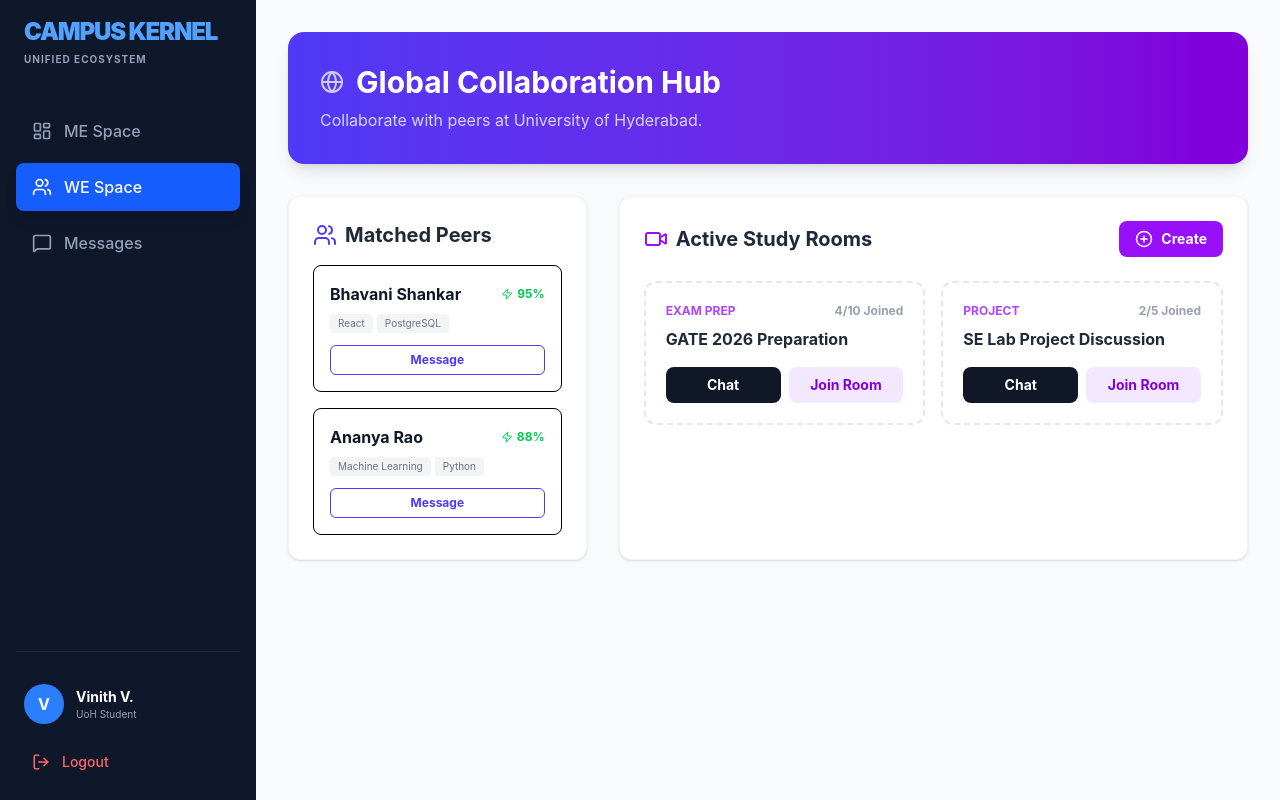
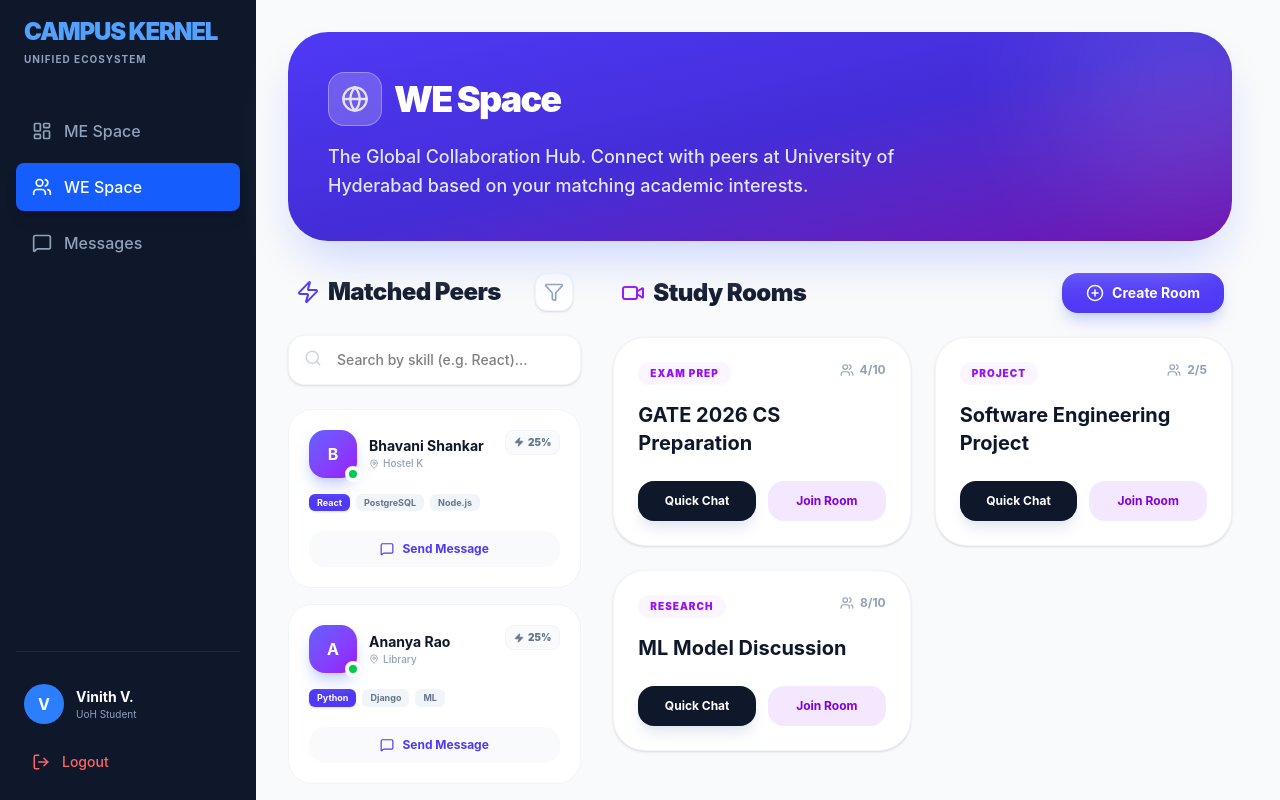
Before and after one commit to vaddepallyvinith/Software_Engineering, a React (Vite) app in the folder CampusKernal_SELab_Project/Code/Frontend/campus-kernel-client/: page /we-space in a window 1280 px wide. Shown: the top 800 px of the page. Built offline with nearby package versions, Linux system fonts and the light colour scheme.

Commit message:
Frontend updated

```diff
--- /dev/null
+++ b/CampusKernal_SELab_Project/Code/Frontend/campus-kernel-client/src/components/we-space/PeerCard.jsx
@@ -0,0 +1,68 @@
+import React from 'react';
+import { Zap, MessageSquare, MapPin } from 'lucide-react';
+
+export default function PeerCard({ peer, myTags, onMessage }) {
+  // Logic: Calculate overlap with current user's skills
+  const commonTags = peer.tags.filter(tag => myTags.includes(tag));
+  const matchScore = Math.round((commonTags.length / myTags.length) * 100);
+
+  return (
+    <div className="p-5 bg-white border border-slate-100 rounded-3xl hover:border-indigo-300 hover:shadow-xl hover:shadow-indigo-500/5 transition-all group">
+      <div className="flex justify-between items-start mb-4">
+        <div className="flex items-center gap-3">
+          <div className="relative">
+            <div className="w-12 h-12 bg-gradient-to-br from-indigo-500 to-purple-600 rounded-2xl flex items-center justify-center font-bold text-white shadow-lg shadow-indigo-200">
+              {peer.name[0]}
+            </div>
+            {peer.status === 'Online' && (
+              <span className="absolute -bottom-1 -right-1 w-4 h-4 bg-green-500 border-4 border-white rounded-full"></span>
+            )}
+          </div>
+          <div>
+            <h4 className="font-bold text-slate-900 text-sm group-hover:text-indigo-600 transition-colors">
+              {peer.name}
+            </h4>
+            <p className="text-[10px] text-slate-400 flex items-center gap-1 font-medium">
+              <MapPin size={10} /> {peer.location}
+            </p>
+          </div>
+        </div>
+
+        <div className={`px-2 py-1 rounded-lg flex items-center gap-1 border ${
+          matchScore > 50 ? 'bg-green-50 border-green-100 text-green-600' : 'bg-slate-50 border-slate-100 text-slate-500'
+        }`}>
+          <Zap size={10} fill="currentColor" />
+          <span className="text-[10px] font-black">{matchScore}%</span>
+        </div>
+      </div>
+
+      {/* Skills / Tags Section */}
+      <div className="flex flex-wrap gap-1.5 mb-5">
+        {peer.tags.map(tag => {
+          const isMatch = myTags.includes(tag);
+          return (
+            <span
+              key={tag}
+              className={`text-[9px] px-2 py-0.5 rounded-md font-bold transition-colors ${
+                isMatch
+                  ? 'bg-indigo-600 text-white shadow-sm'
+                  : 'bg-slate-100 text-slate-500 group-hover:bg-slate-200'
+              }`}
+            >
+              {tag}
+            </span>
+          );
+        })}
+      </div>
+
+      {/* Action Button */}
+      <button
+        onClick={() => onMessage(peer)}
+        className="w-full py-2.5 bg-slate-50 text-indigo-600 rounded-2xl text-xs font-bold flex items-center justify-center gap-2 group-hover:bg-indigo-600 group-hover:text-white group-hover:shadow-lg group-hover:shadow-indigo-200 transition-all active:scale-95"
+      >
+        <MessageSquare size={14} />
+        Send Message
+      </button>
+    </div>
+  );
+}
--- a/CampusKernal_SELab_Project/Code/Frontend/campus-kernel-client/src/pages/WeSpace.jsx
+++ b/CampusKernal_SELab_Project/Code/Frontend/campus-kernel-client/src/pages/WeSpace.jsx
@@ -1,144 +1,176 @@
-import { useState } from 'react';
-import { Users, Video, MessageSquare, PlusCircle, Zap, Globe, Mic, ScreenShare, LogOut, X, Send, Paperclip } from 'lucide-react';
+import React, { useState } from 'react';
+import { Globe, Users, Video, PlusCircle, Search, Filter, Zap } from 'lucide-react';
+import PeerCard from '../components/we-space/PeerCard';
+import ChatPopup from '../components/we-space/ChatPopup';
 
-// --- SUB-COMPONENT: LIVE STUDY ROOM ---
+// --- SUB-COMPONENT: LIVE STUDY ROOM OVERLAY ---
 const StudyRoomLive = ({ room, onLeave }) => (
-  <div className="fixed inset-0 bg-slate-900 z-[60] flex flex-col">
-    <div className="p-4 bg-slate-800 flex justify-between items-center border-b border-slate-700">
+  <div className="fixed inset-0 bg-slate-900/95 backdrop-blur-md z-[100] flex flex-col animate-in fade-in duration-300">
+    <div className="p-4 bg-slate-800/50 border-b border-white/10 flex justify-between items-center">
       <div className="flex items-center gap-3">
-        <div className="bg-red-500 w-3 h-3 rounded-full animate-pulse"></div>
-        <h2 className="text-white font-bold">{room.topic}</h2>
+        <div className="w-3 h-3 bg-red-500 rounded-full animate-ping"></div>
+        <h2 className="text-white font-black tracking-tight">{room.topic}</h2>
       </div>
-      <button onClick={onLeave} className="bg-red-600 hover:bg-red-700 text-white px-4 py-2 rounded-lg text-sm font-bold flex items-center gap-2">
-        <LogOut size={18} /> Leave Session
+      <button
+        onClick={onLeave}
+        className="bg-red-600 hover:bg-red-700 text-white px-6 py-2 rounded-xl text-sm font-bold transition-all active:scale-95"
+      >
+        Leave Room
       </button>
     </div>
-    <div className="flex-1 p-6 grid grid-cols-1 md:grid-cols-3 gap-6 overflow-hidden">
-      <div className="md:col-span-2 bg-slate-950 rounded-2xl border border-slate-700 flex flex-col items-center justify-center text-slate-500">
-         <ScreenShare size={48} className="mb-4 opacity-20" />
-         <p className="font-medium italic text-sm">Collaborative Workspace (Simulated Screen Share)</p>
+    <div className="flex-1 p-8 grid grid-cols-1 lg:grid-cols-4 gap-8">
+      <div className="lg:col-span-3 bg-slate-950 rounded-3xl border border-white/5 flex flex-col items-center justify-center relative overflow-hidden">
+        <div className="absolute inset-0 opacity-10 bg-[radial-gradient(#3b82f6_1px,transparent_1px)] [background-size:20px_20px]"></div>
+        <Video size={64} className="text-slate-800 mb-4" />
+        <p className="text-slate-500 font-bold italic">Waiting for participants to share screen...</p>
       </div>
-      <div className="bg-slate-800 rounded-2xl border border-slate-700 flex flex-col overflow-hidden">
-        <div className="p-4 border-b border-slate-700 text-white text-sm font-bold flex items-center gap-2">
-          <Users size={16} className="text-blue-400" /> Participants ({room.participants}/{room.max})
-        </div>
-        <div className="p-4 grid grid-cols-2 gap-2">
-          <div className="aspect-video bg-slate-700 rounded-lg flex items-center justify-center text-[10px] text-white font-bold border border-blue-500/50">You</div>
-          <div className="aspect-video bg-slate-700 rounded-lg flex items-center justify-center text-[10px] text-white font-bold">Bhavani S.</div>
-        </div>
-        <div className="flex-1 p-4 overflow-y-auto text-xs space-y-3 bg-slate-900/50">
-          <p className="text-slate-400"><span className="text-blue-400 font-bold">Bhavani:</span> Ready to start the SE discussion?</p>
+      <div className="bg-slate-800/40 rounded-3xl border border-white/5 p-6 flex flex-col">
+        <h3 className="text-white font-bold text-sm mb-4 flex items-center gap-2">
+          <Users size={16} className="text-blue-400" /> Active Now (1/10)
+        </h3>
+        <div className="flex-1 space-y-3">
+          <div className="bg-white/5 p-3 rounded-2xl border border-white/5 flex items-center gap-3">
+            <div className="w-8 h-8 bg-blue-600 rounded-lg flex items-center justify-center font-bold text-white text-xs">V</div>
+            <span className="text-white text-xs font-bold">Vinith (You)</span>
+          </div>
         </div>
       </div>
-    </div>
-    <div className="p-4 flex justify-center gap-4 bg-slate-800 border-t border-slate-700">
-      <button className="p-3 bg-slate-700 rounded-full text-white"><Mic size={20}/></button>
-      <button className="p-3 bg-slate-700 rounded-full text-white"><Video size={20}/></button>
-      <button className="p-3 bg-blue-600 rounded-full text-white"><ScreenShare size={20}/></button>
     </div>
   </div>
 );
 
-// --- SUB-COMPONENT: CHAT POPUP ---
-const ChatPopup = ({ isOpen, onClose, peerName }) => {
-  if (!isOpen) return null;
-  return (
-    <div className="fixed bottom-6 right-6 w-80 bg-white shadow-2xl rounded-2xl border border-gray-200 flex flex-col z-50 overflow-hidden">
-      <div className="bg-slate-900 p-4 text-white flex justify-between items-center">
-        <span className="font-bold text-sm">Chat: {peerName}</span>
-        <button onClick={onClose}><X size={18} /></button>
-      </div>
-      <div className="h-64 p-4 bg-gray-50 overflow-y-auto text-sm space-y-2">
-        <div className="bg-white p-2 rounded shadow-sm inline-block">Hi! I saw we both like React.</div>
-      </div>
-      <div className="p-3 border-t flex gap-2">
-        <input type="text" placeholder="Type..." className="flex-1 bg-gray-100 rounded-full px-3 py-1 outline-none text-sm" />
-        <button className="text-blue-600"><Send size={18}/></button>
-      </div>
-    </div>
-  );
-};
 
-// --- MAIN WE SPACE PAGE ---
+
+// --- MAIN PAGE COMPONENT ---
 export default function WeSpace() {
   const [activeRoom, setActiveRoom] = useState(null);
   const [selectedPeer, setSelectedPeer] = useState(null);
   const [isChatOpen, setIsChatOpen] = useState(false);
+  const [searchQuery, setSearchQuery] = useState('');
+
+  const myTags = ['React', 'Python', 'Machine Learning', 'Tailwind'];
 
   const [peers] = useState([
-    { id: 1, name: 'Bhavani Shankar', tags: ['React', 'PostgreSQL'], match: '95%' },
-    { id: 2, name: 'Ananya Rao', tags: ['Machine Learning', 'Python'], match: '88%' }
+    { id: 1, name: 'Bhavani Shankar', tags: ['React', 'PostgreSQL', 'Node.js'], location: 'Hostel K', status: 'Online' },
+    { id: 2, name: 'Ananya Rao', tags: ['Python', 'Django', 'ML'], location: 'Library', status: 'Online' },
+    { id: 3, name: 'Snehita P.', tags: ['Figma', 'UI/UX', 'Tailwind'], location: 'SCIS Dept', status: 'Away' },
+    { id: 4, name: 'Rahul Kumar', tags: ['Java', 'Spring Boot', 'DBMS'], location: 'Hostel L', status: 'Online' }
   ]);
 
   const [rooms] = useState([
-    { id: 101, topic: 'GATE 2026 Preparation', participants: 4, max: 10, category: 'Exam Prep' },
-    { id: 102, topic: 'SE Lab Project Discussion', participants: 2, max: 5, category: 'Project' }
+    { id: 101, topic: 'GATE 2026 CS Preparation', participants: 4, max: 10, category: 'Exam Prep' },
+    { id: 102, topic: 'Software Engineering Project', participants: 2, max: 5, category: 'Project' },
+    { id: 103, topic: 'ML Model Discussion', participants: 8, max: 10, category: 'Research' }
   ]);
 
   return (
-    <div className="space-y-8 pb-12">
-      {/* Header */}
-      <div className="bg-gradient-to-r from-indigo-600 to-purple-700 text-white p-8 rounded-2xl shadow-lg">
-        <div className="flex items-center gap-3 mb-2">
-          <Globe className="animate-pulse" />
-          <h1 className="text-3xl font-bold">Global Collaboration Hub</h1>
+    <div className="space-y-8 pb-12 pr-4 animate-in fade-in slide-in-from-bottom-4 duration-700">
+
+      {/* 1. COLLABORATION HEADER */}
+      <header className="bg-gradient-to-br from-indigo-600 via-indigo-700 to-purple-800 p-10 rounded-[40px] shadow-2xl shadow-indigo-200 relative overflow-hidden">
+        <div className="absolute top-0 right-0 w-64 h-64 bg-white/10 rounded-full blur-3xl -mr-20 -mt-20"></div>
+        <div className="relative z-10">
+          <div className="flex items-center gap-3 mb-4">
+            <div className="p-3 bg-white/20 backdrop-blur-md rounded-2xl border border-white/30">
+              <Globe className="text-white animate-pulse" size={28} />
+            </div>
+            <h1 className="text-4xl font-black text-white tracking-tighter">WE Space</h1>
+          </div>
+          <p className="text-indigo-100 font-medium text-lg max-w-xl leading-relaxed">
+            The Global Collaboration Hub. Connect with peers at University of Hyderabad based on your matching academic interests.
+          </p>
         </div>
-        <p className="text-indigo-100 opacity-90">Collaborate with peers at University of Hyderabad.</p>
-      </div>
+      </header>
 
+      {/* 2. MAIN HUB CONTENT */}
       <div className="grid grid-cols-1 lg:grid-cols-12 gap-8">
-        {/* Peer Discovery (Sub-Module 2.1) */}
-        <div className="lg:col-span-4 bg-white p-6 rounded-xl shadow-sm border border-gray-100 h-fit">
-          <h2 className="text-xl font-bold text-gray-800 mb-4 flex items-center gap-2">
-            <Users className="text-indigo-600" /> Matched Peers
-          </h2>
+
+        {/* LEFT: PEER DISCOVERY (Sub-Module 2.1) */}
+        <div className="lg:col-span-4 space-y-6">
+          <div className="flex items-center justify-between px-2">
+            <h2 className="text-2xl font-black text-slate-900 tracking-tight flex items-center gap-2">
+              <Zap size={24} className="text-indigo-600" /> Matched Peers
+            </h2>
+            <button className="p-2 bg-white rounded-xl shadow-sm border border-slate-100 text-slate-400 hover:text-indigo-600 transition-all">
+              <Filter size={20} />
+            </button>
+          </div>
+
+          <div className="relative">
+            <Search className="absolute left-4 top-3.5 text-slate-300" size={18} />
+            <input
+              type="text"
+              placeholder="Search by skill (e.g. React)..."
+              className="w-full pl-12 pr-4 py-3.5 bg-white border border-slate-100 rounded-2xl shadow-sm focus:ring-4 focus:ring-indigo-500/10 focus:border-indigo-500 outline-none transition-all font-medium text-sm"
+              value={searchQuery}
+              onChange={(e) => setSearchQuery(e.target.value)}
+            />
+          </div>
+
           <div className="space-y-4">
             {peers.map(peer => (
-              <div key={peer.id} className="p-4 border rounded-lg hover:border-indigo-300 group transition-all">
-                <div className="flex justify-between">
-                  <span className="font-bold text-gray-900">{peer.name}</span>
-                  <span className="text-xs font-bold text-green-500 flex items-center gap-1"><Zap size={12}/>{peer.match}</span>
+              <PeerCard
+                key={peer.id}
+                peer={peer}
+                myTags={myTags}
+                onMessage={(p) => { setSelectedPeer(p); setIsChatOpen(true); }}
+              />
+            ))}
+          </div>
+        </div>
+
+        {/* RIGHT: VIRTUAL STUDY ROOMS (Sub-Module 2.2) */}
+        <div className="lg:col-span-8 space-y-6">
+          <div className="flex items-center justify-between px-2">
+            <h2 className="text-2xl font-black text-slate-900 tracking-tight flex items-center gap-2">
+              <Video size={24} className="text-purple-600" /> Study Rooms
+            </h2>
+            <button className="bg-indigo-600 hover:bg-indigo-700 text-white px-6 py-2.5 rounded-2xl font-bold text-sm flex items-center gap-2 shadow-lg shadow-indigo-200 transition-all active:scale-95">
+              <PlusCircle size={18} /> Create Room
+            </button>
+          </div>
+
+
+
+          <div className="grid grid-cols-1 md:grid-cols-2 gap-6">
+            {rooms.map(room => (
+              <div key={room.id} className="bg-white p-6 rounded-[32px] border border-slate-100 shadow-sm hover:shadow-xl hover:shadow-purple-500/5 transition-all group">
+                <div className="flex justify-between items-start mb-4">
+                  <span className="bg-purple-50 text-purple-600 px-3 py-1 rounded-full text-[10px] font-black uppercase tracking-widest">
+                    {room.category}
+                  </span>
+                  <div className="flex items-center gap-1.5 text-slate-400 text-xs font-bold">
+                    <Users size={14} /> {room.participants}/{room.max}
+                  </div>
                 </div>
-                <div className="flex flex-wrap gap-1 mt-2">
-                  {peer.tags.map(t => <span key={t} className="text-[10px] bg-gray-100 px-2 py-0.5 rounded text-gray-500">{t}</span>)}
+                <h3 className="text-xl font-bold text-slate-900 mb-6 group-hover:text-purple-600 transition-colors">
+                  {room.topic}
+                </h3>
+                <div className="flex gap-3">
+                  <button className="flex-1 py-3 bg-slate-900 text-white rounded-2xl font-bold text-xs hover:bg-slate-800 transition-all active:scale-95 shadow-lg shadow-slate-200">
+                    Quick Chat
+                  </button>
+                  <button
+                    onClick={() => setActiveRoom(room)}
+                    className="flex-1 py-3 bg-purple-100 text-purple-700 rounded-2xl font-bold text-xs hover:bg-purple-600 hover:text-white transition-all active:scale-95"
+                  >
+                    Join Room
+                  </button>
                 </div>
-                <button onClick={() => { setSelectedPeer(peer); setIsChatOpen(true); }} className="w-full mt-3 py-1.5 text-xs font-bold text-indigo-600 border border-indigo-600 rounded-md hover:bg-indigo-600 hover:text-white transition-all">
-                  Message
-                </button>
               </div>
             ))}
           </div>
         </div>
 
-        {/* Study Rooms (Sub-Module 2.2) */}
-        <div className="lg:col-span-8 bg-white p-6 rounded-xl shadow-sm border border-gray-100">
-          <div className="flex justify-between items-center mb-6">
-            <h2 className="text-xl font-bold text-gray-800 flex items-center gap-2">
-              <Video className="text-purple-600" /> Active Study Rooms
-            </h2>
-            <button className="bg-purple-600 text-white px-4 py-2 rounded-lg text-sm font-bold flex items-center gap-2"><PlusCircle size={18}/> Create</button>
-          </div>
-          <div className="grid grid-cols-1 md:grid-cols-2 gap-4">
-            {rooms.map(room => (
-              <div key={room.id} className="border-2 border-dashed border-gray-200 p-5 rounded-xl hover:border-purple-400">
-                <div className="flex justify-between text-xs font-bold mb-2">
-                  <span className="text-purple-500 uppercase">{room.category}</span>
-                  <span className="text-gray-400">{room.participants}/{room.max} Joined</span>
-                </div>
-                <h3 className="font-bold text-gray-800 mb-4">{room.topic}</h3>
-                <div className="flex gap-2">
-                  <button className="flex-1 bg-gray-900 text-white py-2 rounded-lg text-sm font-bold">Chat</button>
-                  <button onClick={() => setActiveRoom(room)} className="flex-1 bg-purple-100 text-purple-700 py-2 rounded-lg text-sm font-bold">Join Room</button>
-                </div>
-              </div>
-            ))}
-          </div>
-        </div>
       </div>
 
-      {/* Overlay Components */}
+      {/* OVERLAY COMPONENTS */}
       {activeRoom && <StudyRoomLive room={activeRoom} onLeave={() => setActiveRoom(null)} />}
-      <ChatPopup isOpen={isChatOpen} onClose={() => setIsChatOpen(false)} peerName={selectedPeer?.name} />
+      <ChatPopup
+        isOpen={isChatOpen}
+        onClose={() => setIsChatOpen(false)}
+        peerName={selectedPeer?.name}
+      />
     </div>
   );
 }
```
